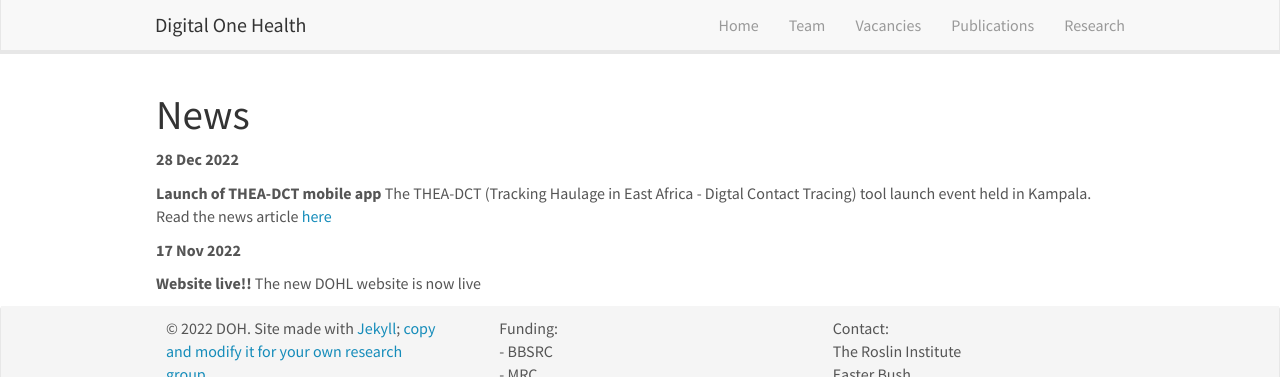
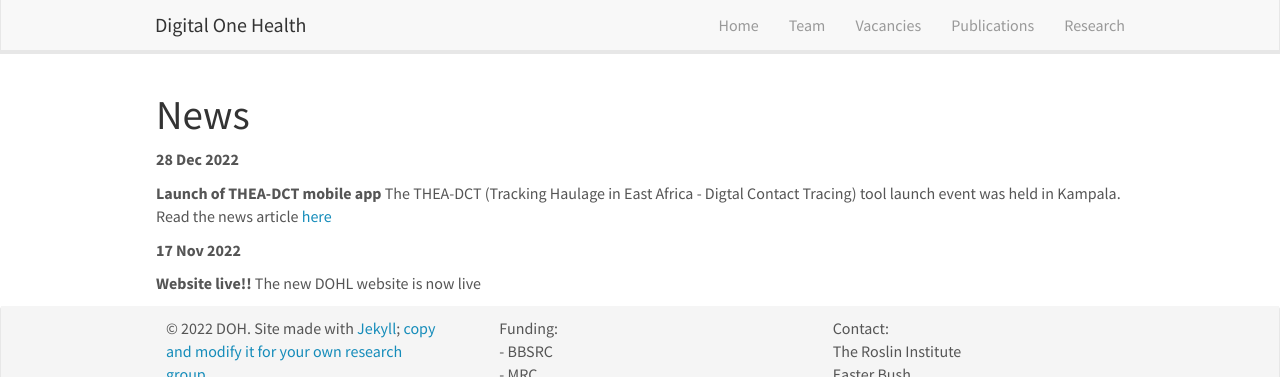
Before and after one commit to Digital-One-Health/digital-one-health.github.io, a Jekyll site: the page built from _pages/allnews.md, in a window 1280 px wide. Shown: the top 377 px of the page. Built offline with Jekyll 4.4.1, drawn with Linux system fonts in a browser that asks for light colours; nearby versions of some CDN libraries.

Commit message:
Typo news

```diff
--- a/_data/news.yml
+++ b/_data/news.yml
@@ -1,7 +1,7 @@
 - date: 28 Dec 2022
   headline: "**Launch of THEA-DCT mobile app**
 
-  The THEA-DCT (Tracking Haulage in East Africa - Digtal Contact Tracing) tool launch event held in Kampala. Read the news article [here](https://www.newvision.co.ug/category/news/covid-19-mobile-contact-tracing-app-launched-150556)"
+  The THEA-DCT (Tracking Haulage in East Africa - Digtal Contact Tracing) tool launch event was held in Kampala. Read the news article [here](https://www.newvision.co.ug/category/news/covid-19-mobile-contact-tracing-app-launched-150556)"
 
 - date: 17 Nov 2022
   headline: "**Website live!!**
```
